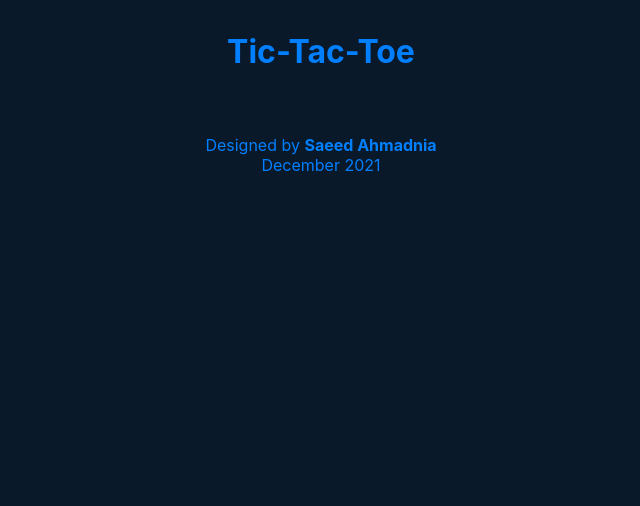
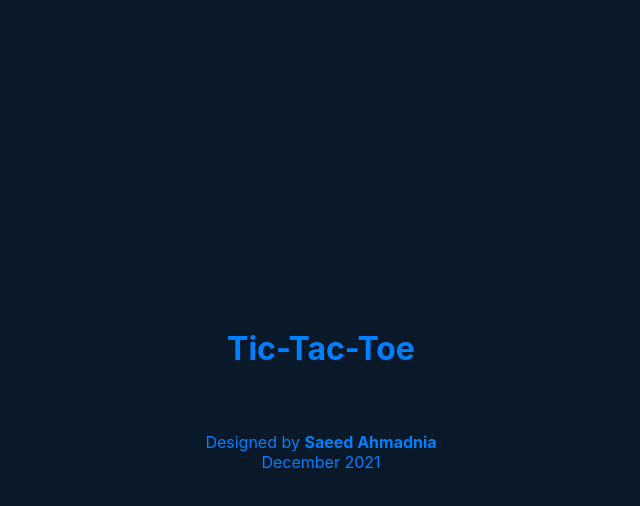
Before and after one commit to theSaeed/tic-tac-toe, a React (Create React App) app: page / in a window 1280 px wide. Shown: the top 506 px of the page, without its empty margins (319-959 px from the left). Built offline with nearby package versions, Linux system fonts and the light colour scheme.

Commit message:
All items are centered and html bg is black

```diff
--- a/src/App.css
+++ b/src/App.css
@@ -1,6 +1,8 @@
 .App {
   width: 100%;
   min-height: 100%;
+  align-items: center;
+  display: flex;
 }
 
 .bg-dark-blue {
--- a/src/index.css
+++ b/src/index.css
@@ -1,5 +1,6 @@
 html {
   height:100%;
+  background-color: black;
 }
 
 body {
```
